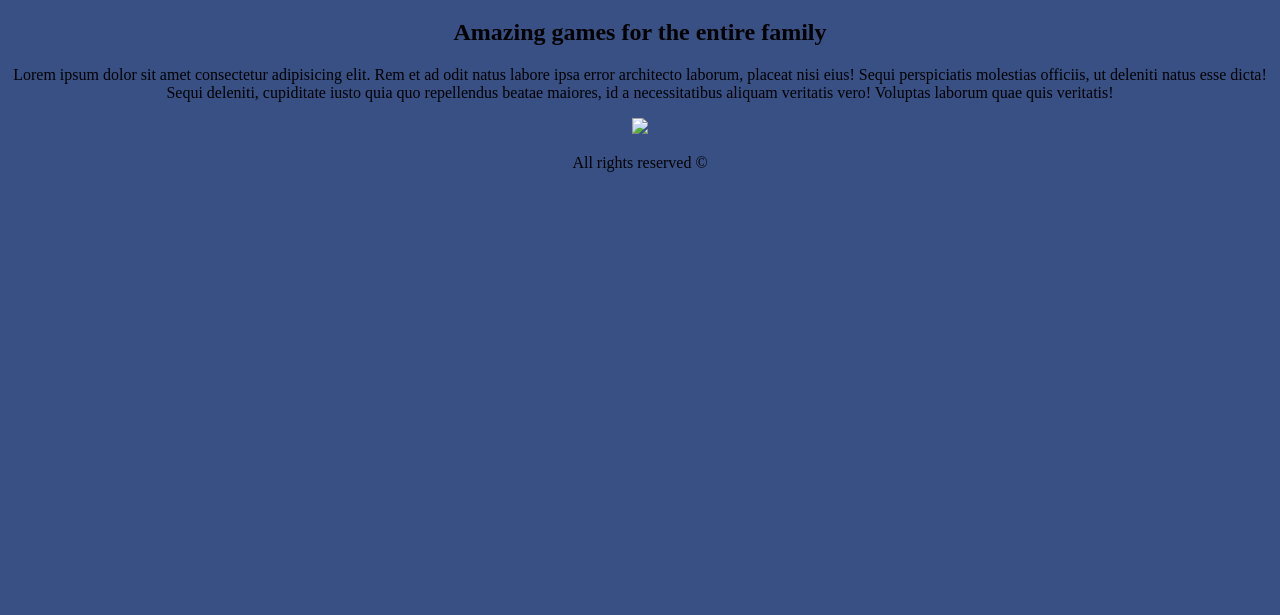
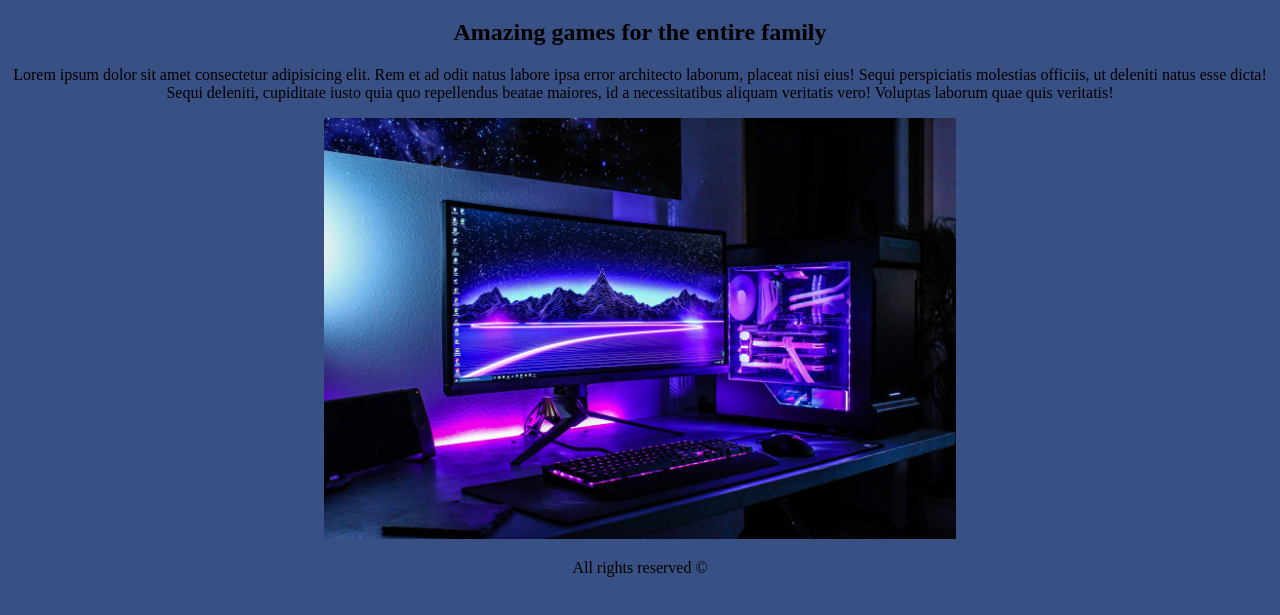
Before and after one commit to SirenSh/Gaming, a plain HTML site: page index.html in a window 1280 px wide. Shown: the part 61-676 px from the top of the page. Drawn offline with Linux system fonts and the light colour scheme.

Commit message:
adding the photo file

```diff
--- a/index.html
+++ b/index.html
@@ -14,7 +14,7 @@
     <p>Lorem ipsum dolor sit amet consectetur adipisicing elit. Rem et ad odit natus labore ipsa error architecto laborum, placeat nisi eius! Sequi perspiciatis molestias officiis, ut deleniti natus esse dicta! Sequi deleniti, cupiditate iusto quia quo repellendus beatae maiores, id a necessitatibus aliquam veritatis vero! Voluptas laborum quae quis veritatis!</p>
 
     <div class="container">
-    <img  class="home-image" src="assets/gaming.jpg">
+    <img  class="home-image" src="assets/images/gaming.jpg">
 </div>
 
 <p>All rights reserved &copy; </p>
```
